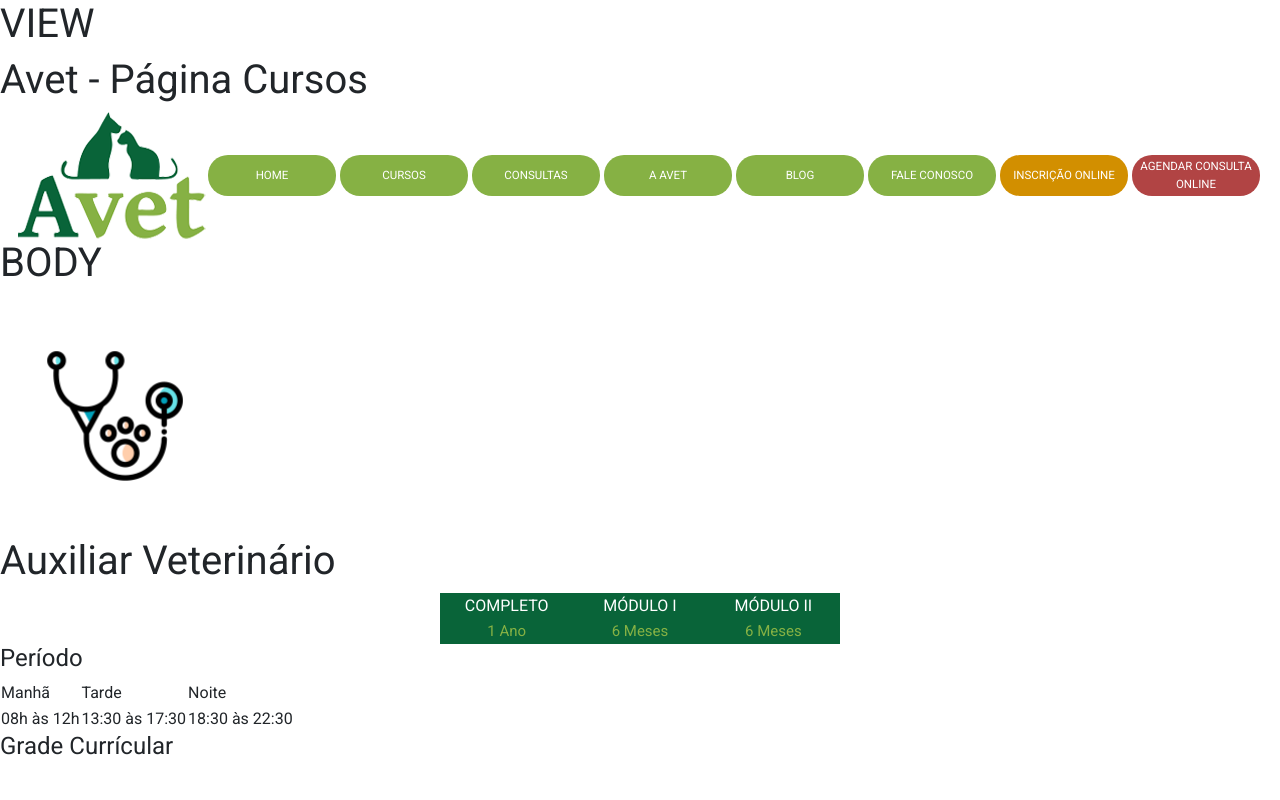
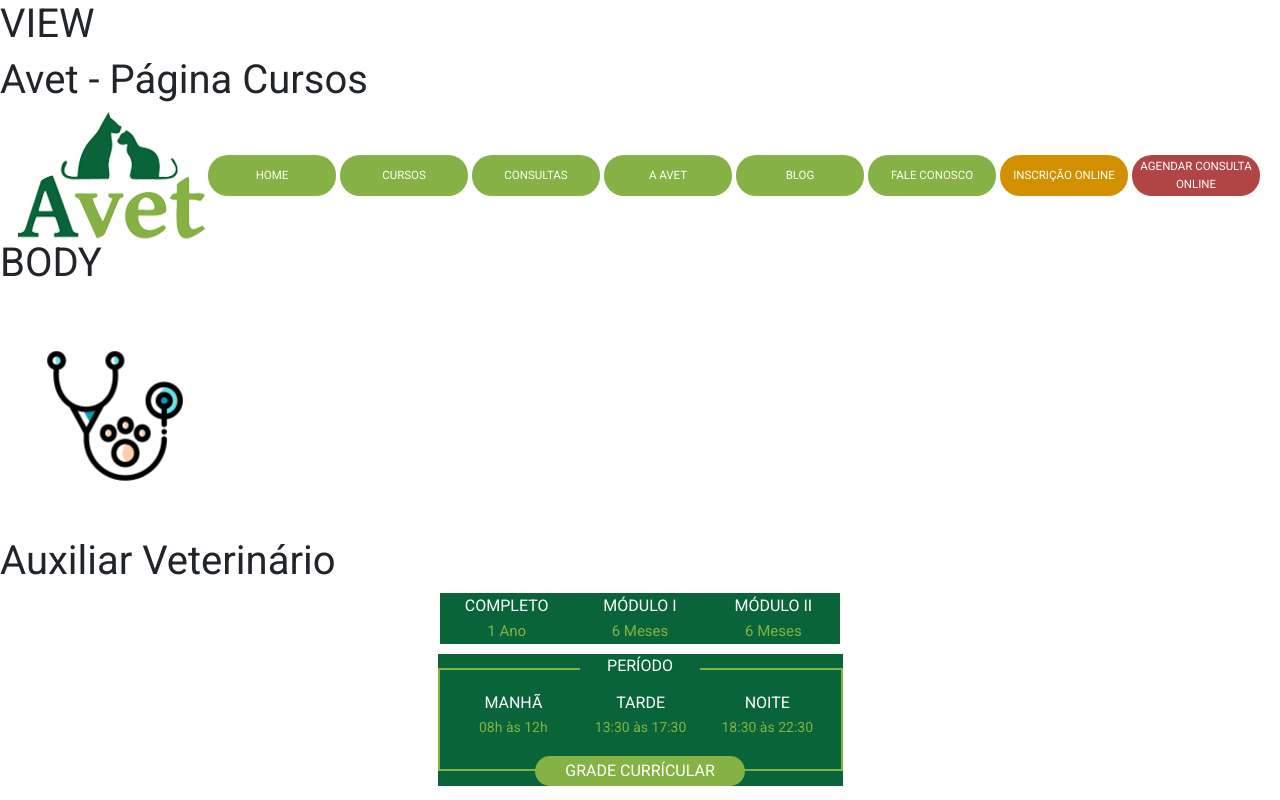
Before and after one commit to marcusviniciusmo/Avet_Cursos_Website, a React (Create React App) app in the folder frontend/: page /cursos in a window 1280 px wide. Shown: the top 800 px of the page. Built offline with nearby package versions, Linux system fonts and the light colour scheme.

Commit message:
CoursePeriod component styling

```diff
--- a/frontend/src/components/CoursePeriod/index.tsx
+++ b/frontend/src/components/CoursePeriod/index.tsx
@@ -1,21 +1,33 @@
+import { ToUpperCaseText } from 'utils/Functions';
+import './styles.css';
+
 type Props = {
   infoHeader: string,
   infoBody: string
 };
 
 function CoursePeriod({ infoHeader, infoBody }: Props) {
+  const periodCardWidth = 405;
+
   const header = infoHeader.split(',');
   const body = infoBody.split(',');
 
   return (
-    <>
-      <h4>Período</h4>
-      <div>
+    <div id="coursePeriodContainer">
+      <div id='periodLabel'>
+        <span>{ToUpperCaseText('Período')}</span>
+      </div>
+      <div id='coursePeriodInfo'>
         <tr>
           {
             header.map((h) => {
               return (
-                <td>{h}</td>
+                <td
+                  id='periodInfoHeader'
+                  style={{ width: (periodCardWidth / header.length) }}
+                >
+                  {ToUpperCaseText(h)}
+                </td>
               )
             })
           }
@@ -24,14 +36,21 @@ function CoursePeriod({ infoHeader, infoBody }: Props) {
           {
             body.map((b) => {
               return (
-                <td>{b}</td>
+                <td
+                  id='periodInfoBody'
+                  style={{ width: (periodCardWidth / body.length) }}
+                >
+                  {b}
+                </td>
               )
             })
           }
         </tr>
       </div>
-      <h4>Grade Currícular</h4>
-    </>
+      <div id='gradeCurricularLabel'>
+        <span>{ToUpperCaseText('Grade Currícular')}</span>
+      </div>
+    </div>
   );
 };
 
--- /dev/null
+++ b/frontend/src/components/CoursePeriod/styles.css
@@ -0,0 +1,47 @@
+div#coursePeriodContainer {
+  background: #096439;
+  width: 405px;
+  margin: 10px auto 0 auto;
+  display: flex;
+  flex-direction: column;
+  align-items: center;
+}
+
+div#coursePeriodContainer div#periodLabel {
+  background: #096439;
+  color: #FFFFFF;
+  width: 120px;
+  text-align: center;
+  margin-bottom: -10px;
+  z-index: 1;
+}
+
+div#coursePeriodContainer div#coursePeriodInfo {
+  border: 2px solid #86B144;
+  padding: 20px 10px 30px 10px;
+}
+
+div#coursePeriodContainer div#coursePeriodInfo td {
+  text-align: center;
+}
+
+div#coursePeriodContainer div#coursePeriodInfo td#periodInfoHeader {
+  color: #FFFFFF;
+}
+
+div#coursePeriodContainer div#coursePeriodInfo td#periodInfoBody {
+  color: #86B144;
+  font-size: 14px;
+}
+
+div#coursePeriodContainer div#gradeCurricularLabel {
+  background: #86B144;
+  color: #FFFFFF;
+  height: 30px;
+  display: flex;
+  align-items: center;
+  justify-content: center;
+  border-radius: 15px;
+  margin-top: -15px;
+  padding: 0 30px;
+}
```
